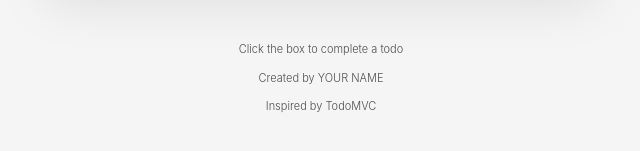
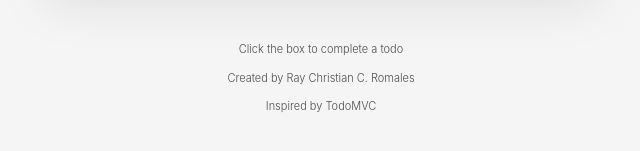
Before and after one commit to Ray-Christian-Romales/csit340-todomvc, a React (Vite) app: page / in a window 1280 px wide. Shown: the part 407-558 px from the top of the page, without its empty margins (319-959 px from the left). Built offline with nearby package versions, Linux system fonts and the light colour scheme.

Commit message:
chore: replace YOUR NAME with Ray Christian C. Romales

```diff
--- a/src/App.jsx
+++ b/src/App.jsx
@@ -5,7 +5,7 @@ function App() {
   return (
     <div className="min-h-screen bg-[#f5f5f5] py-8 font-light text-[#111]">
       <Todos />
-      <Info name="YOUR NAME" />
+      <Info name="Ray Christian C. Romales" />
     </div>
   )
 }
```
